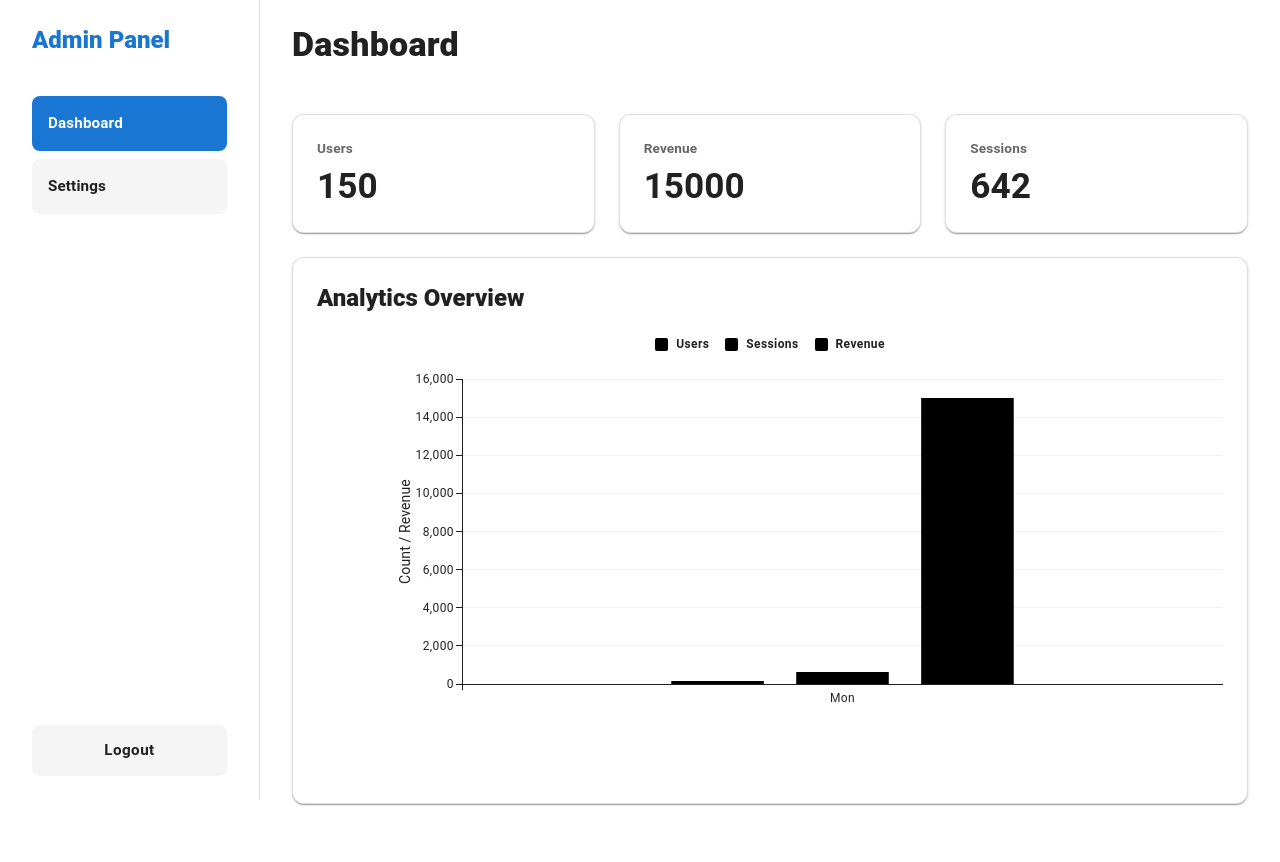
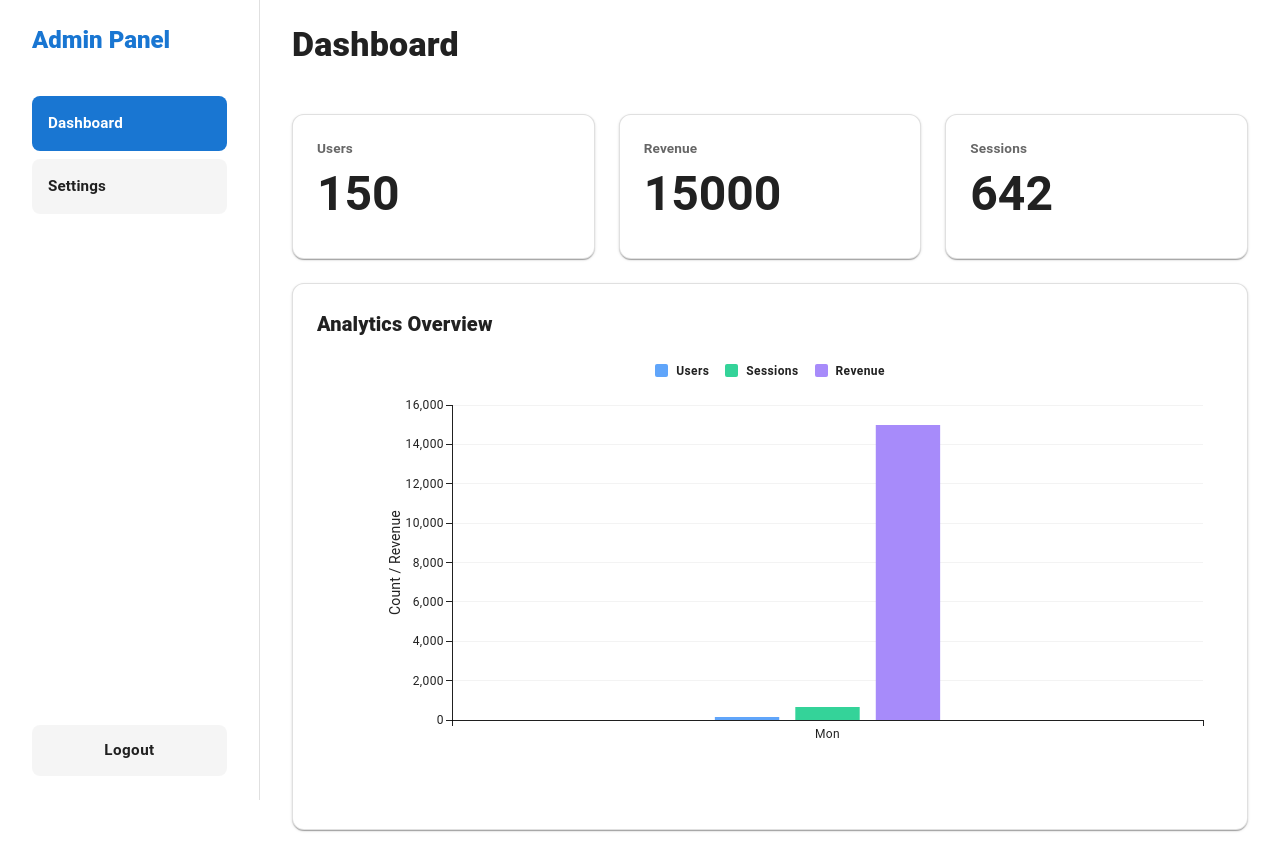
Before and after one commit to RohitGkmit08/Dashboard, a React (Vite) app: page /dashboard in a window 1280 px wide. Before the commit the page ends 836 px from the top, so only its background shows below. Built offline with nearby package versions, Linux system fonts and the light colour scheme.

Commit message:
refactor: improve dashboard chart theming and axis labels

```diff
--- a/src/features/dashboard/components/DashboardChart.tsx
+++ b/src/features/dashboard/components/DashboardChart.tsx
@@ -1,10 +1,7 @@
-import { Box, Card, CardContent, Typography } from "@mui/material";
+import { Box, Card, CardContent, Typography, useTheme } from "@mui/material";
 import { BarChart } from "@mui/x-charts/BarChart";
 
-import { dashboardChartStyles as styles } from "../styles/dashboardStyles";
-
 import {
-  DASHBOARD_CHART_CONFIG,
   DASHBOARD_CHART_SERIES,
   type ChartSeriesKey,
 } from "../constants/dashboardChartConstants";
@@ -17,31 +14,46 @@ interface DashboardChartProps {
 }
 
 const DashboardChart = ({ title, chartData }: DashboardChartProps) => {
+  const theme = useTheme();
+
   const labels = chartData.map((item) => item.day);
 
-  const getCssVar = (name: string): string =>
-    getComputedStyle(document.documentElement).getPropertyValue(name).trim();
-
-  const series = DASHBOARD_CHART_SERIES.map(({ key, label, cssVar }) => ({
+  const series = DASHBOARD_CHART_SERIES.map(({ key, label }, index) => ({
     data: chartData.map((item) => item[key as ChartSeriesKey]),
     label,
-    color: getCssVar(cssVar),
+    color:
+      index === 0
+        ? "#60a5fa"
+        : index === 1
+        ? "#34d399"
+        : "#a78bfa",
   }));
 
   return (
-    <Card sx={styles.card}>
-      <CardContent sx={styles.content}>
-        <Typography variant="h5" sx={styles.title}>
+    <Card
+      sx={{
+        borderRadius: 3,
+        border: `1px solid ${theme.palette.divider}`,
+        bgcolor: theme.palette.background.paper,
+      }}
+    >
+      <CardContent sx={{ p: 3 }}>
+        <Typography
+          variant="h6"
+          sx={{ mb: 2, fontWeight: 800, color: theme.palette.text.primary }}
+        >
           {title}
         </Typography>
 
-        <Box sx={styles.chartWrapper}>
+        <Box sx={{ width: "100%", overflow: "hidden" }}>
           <BarChart
-            height={DASHBOARD_CHART_CONFIG.height}
+            height={420}
             xAxis={[
               {
                 data: labels,
-                ...DASHBOARD_CHART_CONFIG.xAxis,
+                scaleType: "band",
+                categoryGapRatio: 0.7,
+                barGapRatio: 0.25,
               },
             ]}
             yAxis={[
@@ -49,17 +61,43 @@ const DashboardChart = ({ title, chartData }: DashboardChartProps) => {
                 label: "Count / Revenue",
               },
             ]}
-            series={series.map((s) => ({
-              ...s,
-              barWidth: 18,
-            }))}
-            margin={{
-              ...DASHBOARD_CHART_CONFIG.margin,
-              left: 80,
-              bottom: 70,
+            series={series}
+            margin={{ top: 20, bottom: 60, left: 70, right: 20 }}
+            grid={{ horizontal: true }}
+            sx={{
+              width: "100%",
+
+              "& .MuiChartsAxis-line": {
+                stroke: theme.palette.divider,
+              },
+
+              "& .MuiChartsAxis-tick": {
+                stroke: theme.palette.divider,
+              },
+
+              "& .MuiChartsGrid-line": {
+                stroke: theme.palette.divider,
+                opacity: 0.4,
+              },
+
+              "& .MuiChartsAxis-tickLabel": {
+                fill: theme.palette.text.secondary,
+                fontSize: 12,
+                fontWeight: 600,
+              },
+
+              "& .MuiChartsAxis-label": {
+                fill: theme.palette.text.primary,
+                fontSize: 13,
+                fontWeight: 700,
+              },
+
+              "& .MuiChartsLegend-label": {
+                fill: theme.palette.text.primary,
+                fontSize: 12,
+                fontWeight: 700,
+              },
             }}
-            grid={DASHBOARD_CHART_CONFIG.grid}
-            sx={styles.chartSx}
           />
         </Box>
       </CardContent>
--- a/src/features/dashboard/styles/dashboardStyles.ts
+++ b/src/features/dashboard/styles/dashboardStyles.ts
@@ -8,7 +8,7 @@ export const dashboardLayoutStyles: Record<string, Sx> = {
     minHeight: "100vh",
     width: "100%",
     overflow: "hidden",
-    bgcolor: "background.default",
+    bgcolor: (theme) => theme.palette.background.default,
   },
 
   main: {
@@ -52,8 +52,8 @@ export const dashboardTopStyles: Record<string, Sx> = {
     py: 3,
   },
   title: {
-    color: "text.primary",
     fontWeight: 900,
+    color: (theme) => theme.palette.text.primary,
   },
 };
 
@@ -63,34 +63,31 @@ export const statCardStyles: Record<string, Sx> = {
     height: "100%",
     width: "100%",
     flex: 1,
-    border: "1px solid",
-    borderColor: "divider",
-    bgcolor: "background.paper",
+    border: (theme) => `1px solid ${theme.palette.divider}`,
+    bgcolor: (theme) => theme.palette.background.paper,
   },
   content: {
     p: 3,
   },
   title: {
-    color: "text.secondary",
+    color: (theme) => theme.palette.text.secondary,
     fontSize: "0.85rem",
     fontWeight: 600,
   },
   value: {
     mt: 1,
-    mb: 0,
-    color: "text.primary",
+    mb: 1.5,
+    color: (theme) => theme.palette.text.primary,
     fontWeight: 700,
-    fontSize: "2.2rem",
   },
 };
 
 export const dashboardChartStyles: Record<string, Sx> = {
   card: {
     borderRadius: 3,
-    border: "1px solid",
-    borderColor: "divider",
+    border: (theme) => `1px solid ${theme.palette.divider}`,
     width: "100%",
-    bgcolor: "background.paper",
+    bgcolor: (theme) => theme.palette.background.paper,
   },
 
   content: {
@@ -99,8 +96,8 @@ export const dashboardChartStyles: Record<string, Sx> = {
 
   title: {
     mb: 2,
-    color: "text.primary",
     fontWeight: 800,
+    color: (theme) => theme.palette.text.primary,
   },
 
   chartWrapper: {
@@ -111,28 +108,27 @@ export const dashboardChartStyles: Record<string, Sx> = {
   chartSx: {
     width: "100%",
 
-    "& .MuiChartsAxis-line": (theme) => ({
-      stroke: theme.palette.divider,
-    }),
-    "& .MuiChartsAxis-tick": (theme) => ({
-      stroke: theme.palette.divider,
-    }),
+    "& .MuiChartsAxis-line": {
+      stroke: (theme) => theme.palette.divider,
+    },
+    "& .MuiChartsAxis-tick": {
+      stroke: (theme) => theme.palette.divider,
+    },
+    "& .MuiChartsGrid-line": {
+      stroke: (theme) => theme.palette.divider,
+      opacity: 0.35,
+    },
 
-    "& .MuiChartsGrid-line": (theme) => ({
-      stroke: theme.palette.divider,
-      opacity: theme.palette.mode === "dark" ? 0.25 : 0.4,
-    }),
-
-    "& .MuiChartsAxis-tickLabel": (theme) => ({
-      fill: theme.palette.text.secondary,
+    "& .MuiChartsAxis-tickLabel": {
+      fill: (theme) => theme.palette.text.secondary,
       fontSize: 12,
       fontWeight: 600,
-    }),
+    },
 
-    "& .MuiChartsLegend-label": (theme) => ({
-      fill: theme.palette.text.primary,
+    "& .MuiChartsLegend-label": {
+      fill: (theme) => theme.palette.text.secondary,
       fontSize: 12,
       fontWeight: 700,
-    }),
+    },
   },
 };
```
